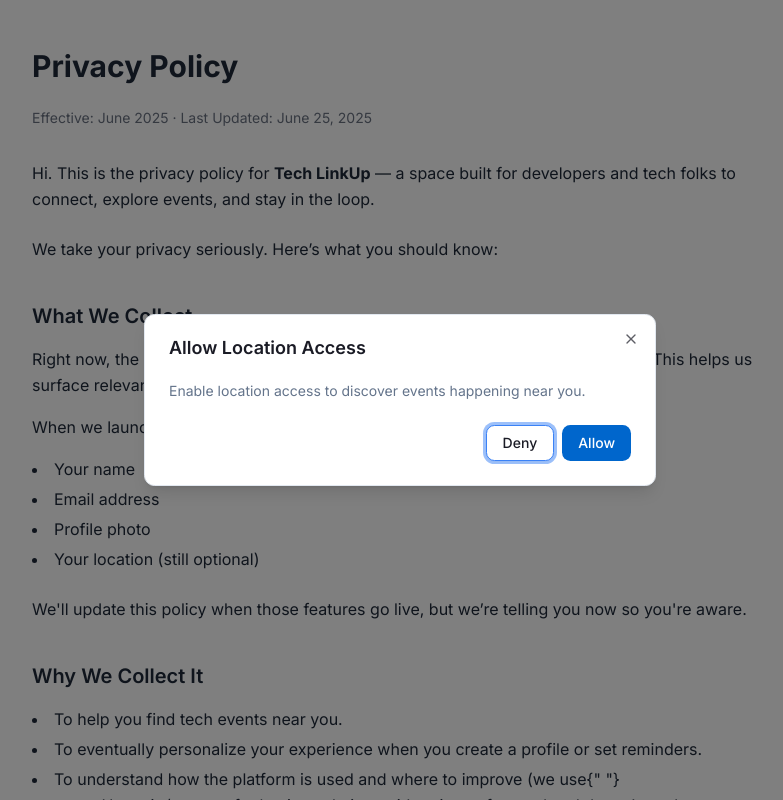
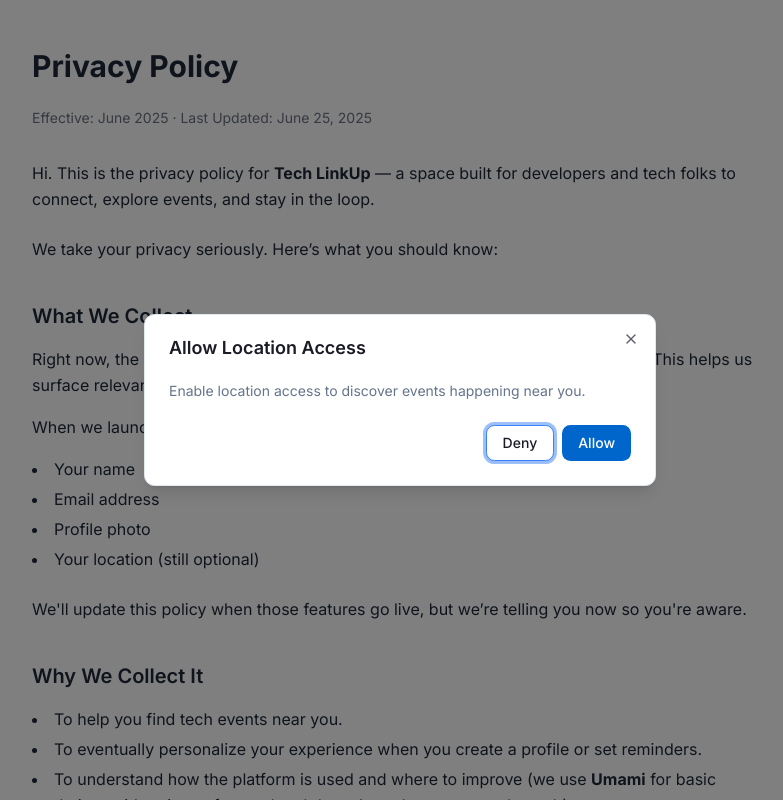
Before and after one commit to tochukwunwosa/linkup, a Next.js app: page /privacy-policy in a window 1280 px wide. Shown: the top 800 px of the page, without its empty margins (240-1023 px from the left). Built offline with nearby package versions, Linux system fonts and the light colour scheme; no server answers; the database is empty.

Commit message:
fix: Unwanted HTML code in production

```diff
--- a/app/privacy-policy/page.tsx
+++ b/app/privacy-policy/page.tsx
@@ -42,9 +42,9 @@
           or set reminders.
         </li>
         <li>
-          {`To understand how the platform is used and where to improve (we use{" "}
-          <strong>Umami</strong> for basic analytics — it's privacy-focused and
-          doesn’t track you across the web).`}
+          To understand how the platform is used and where to improve (we use{" "}
+          <strong>Umami</strong> for basic analytics —{` it's privacy-focused and
+          doesn’t track you across the web)`}.
         </li>
       </ul>
 
```
